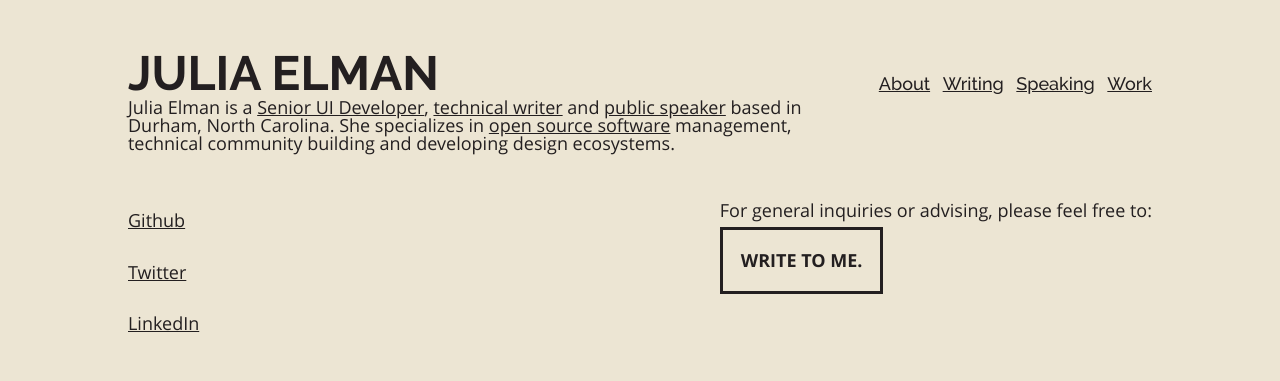
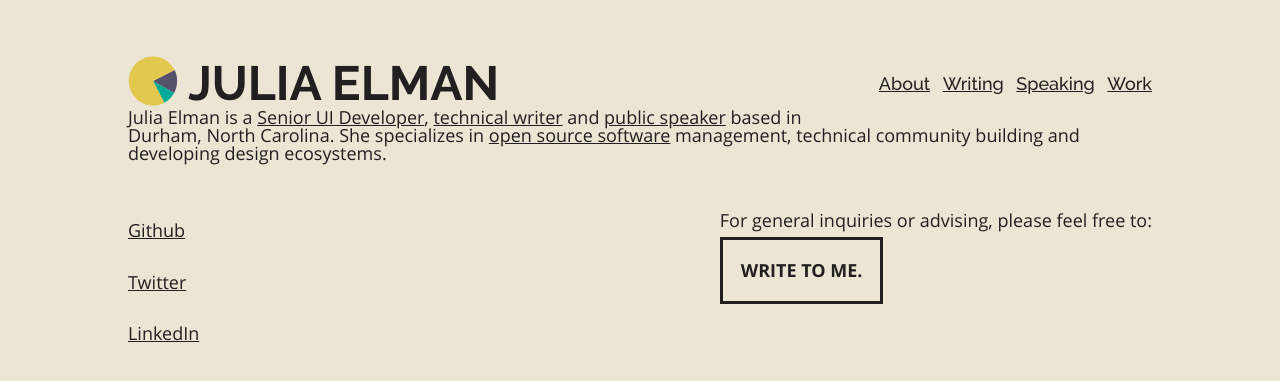
Before and after one commit to juliaelman/juliaelman.github.io, a Jekyll site: the page built from index.html, in a window 1280 px wide. Shown: the top 381 px of the page. Built offline with Jekyll 4.4.1, drawn with Linux system fonts in a browser that asks for light colours.

Commit message:
Add Pacpie image to header.html.

```diff
--- a/_includes/header.html
+++ b/_includes/header.html
@@ -1,5 +1,6 @@
 <header>
-  <h1 class="logo">
+  <h1>
+    <img src="/assets/images/pacpie.svg" alt="Pacman pie image" onerror="this.onerror=null; this.src='pacpie.png'">
     <a href="/">Julia Elman</a>
   </h1>
   {% include nav.html %}
```
